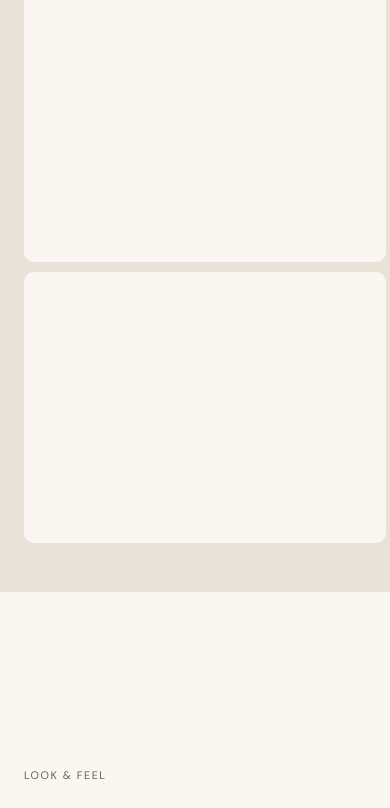
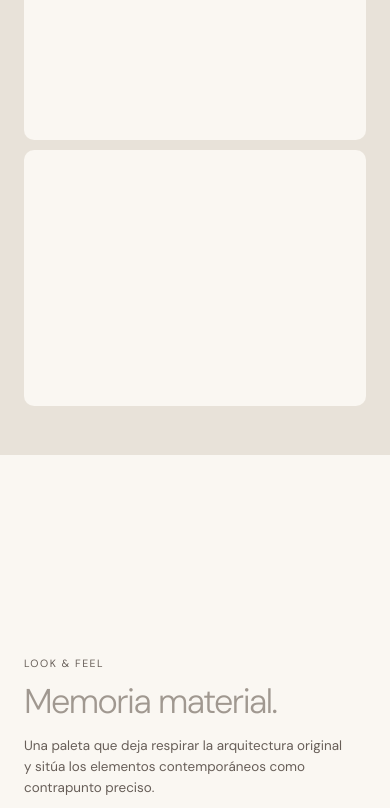
Before and after one commit to anabelgorrizp/portafolio, a website: page proyecto-01.html in a window 390 px wide. Shown: the part 1820-2628 px from the top of the page. Drawn offline with Linux system fonts and the light colour scheme; a script that the page names is missing.

Commit message:
Compact Project 01 text blocks and prevent media overlap

```diff
--- a/project-dossier.css
+++ b/project-dossier.css
@@ -64,33 +64,35 @@
 .dossier-media--offset{transform:none;height:100%}
 
 /* Editorial spreads */
-.dossier-panel--spread{grid-template-columns:minmax(320px,.44fr) minmax(620px,1.56fr)}
-.dossier-panel--mood{grid-template-columns:minmax(280px,.34fr) minmax(720px,1.66fr)}
-.dossier-sidecopy{max-width:500px;align-self:end;margin:0;padding:0}
-.dossier-sidecopy--narrow{max-width:390px}
-.dossier-sidecopy .proj-grid-label{display:block;font-size:.68rem;text-transform:uppercase;letter-spacing:.14em;color:var(--muted);margin-bottom:1.8rem}
+.dossier-panel--spread{grid-template-columns:minmax(300px,390px) minmax(0,1fr);column-gap:clamp(3.5rem,5vw,6rem)}
+.dossier-panel--mood{grid-template-columns:minmax(280px,350px) minmax(0,1fr);column-gap:clamp(3.5rem,5vw,6rem)}
+.dossier-sidecopy{width:100%;max-width:390px;min-width:0;align-self:end;margin:0;padding:0 1rem 0 0}
+.dossier-sidecopy--narrow{max-width:350px}
+.dossier-sidecopy .proj-grid-label{display:block;font-size:.66rem;text-transform:uppercase;letter-spacing:.14em;color:var(--muted);margin-bottom:.85rem}
 .dossier-sidecopy h2{
-  font-size:clamp(2.8rem,4.5vw,4rem);
+  max-width:360px;
+  font-size:clamp(2.15rem,3.3vw,3.2rem);
   font-weight:300;
   color:var(--n2);
-  letter-spacing:-.05em;
-  line-height:1;
-  margin:0 0 1.4rem;
+  letter-spacing:-.045em;
+  line-height:1.02;
+  margin:0 0 1rem;
+  overflow-wrap:break-word;
 }
 .dossier-sidecopy p{
-  font-size:.9rem;
-  line-height:1.82;
+  max-width:365px;
+  font-size:.84rem;
+  line-height:1.58;
   color:var(--muted);
-  margin:0 0 .9rem;
-  max-width:455px;
+  margin:0 0 .58rem;
 }
-.dossier-moodboard-placeholder{height:min(63vh,640px);border:1px solid var(--n2);border-radius:var(--radius);display:flex;flex-direction:column;align-items:center;justify-content:center;gap:.55rem;color:var(--muted);background:rgba(250,247,242,.45);text-transform:uppercase;letter-spacing:.1em;font-size:.7rem;overflow:hidden}
+.dossier-moodboard-placeholder{min-width:0;height:min(63vh,640px);border:1px solid var(--n2);border-radius:var(--radius);display:flex;flex-direction:column;align-items:center;justify-content:center;gap:.55rem;color:var(--muted);background:rgba(250,247,242,.45);text-transform:uppercase;letter-spacing:.1em;font-size:.7rem;overflow:hidden}
 .dossier-moodboard-placeholder--large{height:min(70vh,700px)}
 .dossier-moodboard-placeholder canvas{width:100%;height:100%;object-fit:contain;background:transparent}
 .dossier-moodboard-placeholder small{font-size:.6rem;color:var(--n3)}
 
 /* Plans */
-.dossier-plans{display:grid;grid-template-columns:1fr 1fr;grid-template-rows:1fr .72fr;gap:10px;height:min(69vh,700px);min-height:0}
+.dossier-plans{min-width:0;display:grid;grid-template-columns:1fr 1fr;grid-template-rows:1fr .72fr;gap:10px;height:min(69vh,700px);min-height:0}
 .dossier-plans canvas{width:100%;height:100%;object-fit:contain;background:var(--secondary);border-radius:var(--radius);display:block}
 .dossier-plan-wide{grid-column:1/-1}
 
@@ -102,8 +104,8 @@
 .dossier-gallery-grid img:hover{filter:saturate(1) brightness(1.015);transform:scale(1.004)}
 
 /* Detail spread */
-.dossier-panel--detail{grid-template-columns:minmax(330px,.46fr) minmax(620px,1.54fr)}
-.dossier-detail-images{height:min(69vh,700px);display:grid;grid-template-columns:1fr 1fr;gap:8px;overflow:hidden;border-radius:var(--radius)}
+.dossier-panel--detail{grid-template-columns:minmax(310px,390px) minmax(0,1fr);column-gap:clamp(3.5rem,5vw,6rem)}
+.dossier-detail-images{min-width:0;height:min(69vh,700px);display:grid;grid-template-columns:1fr 1fr;gap:8px;overflow:hidden;border-radius:var(--radius)}
 .dossier-detail-images img{width:100%;height:100%;object-fit:cover;display:block;filter:saturate(.8) brightness(.99)}
 
 /* Closing */
@@ -118,8 +120,8 @@
 @media(max-width:1150px){
   .dossier-panel{padding:2.4rem 3rem}
   .dossier-panel--cover{grid-template-columns:.78fr 1.22fr}
-  .dossier-panel--spread,.dossier-panel--detail{grid-template-columns:.5fr 1.5fr}
-  .dossier-panel--mood{grid-template-columns:.42fr 1.58fr}
+  .dossier-panel--spread,.dossier-panel--detail{grid-template-columns:minmax(280px,340px) minmax(0,1fr);column-gap:3rem}
+  .dossier-panel--mood{grid-template-columns:minmax(260px,320px) minmax(0,1fr);column-gap:3rem}
 }
 
 @media(max-width:820px){
@@ -167,6 +169,6 @@
     align-self:end;
   }
   .dossier-sidecopy .proj-grid-label{
-    margin-bottom:1.25rem;
+    margin-bottom:.85rem;
   }
 }
```
